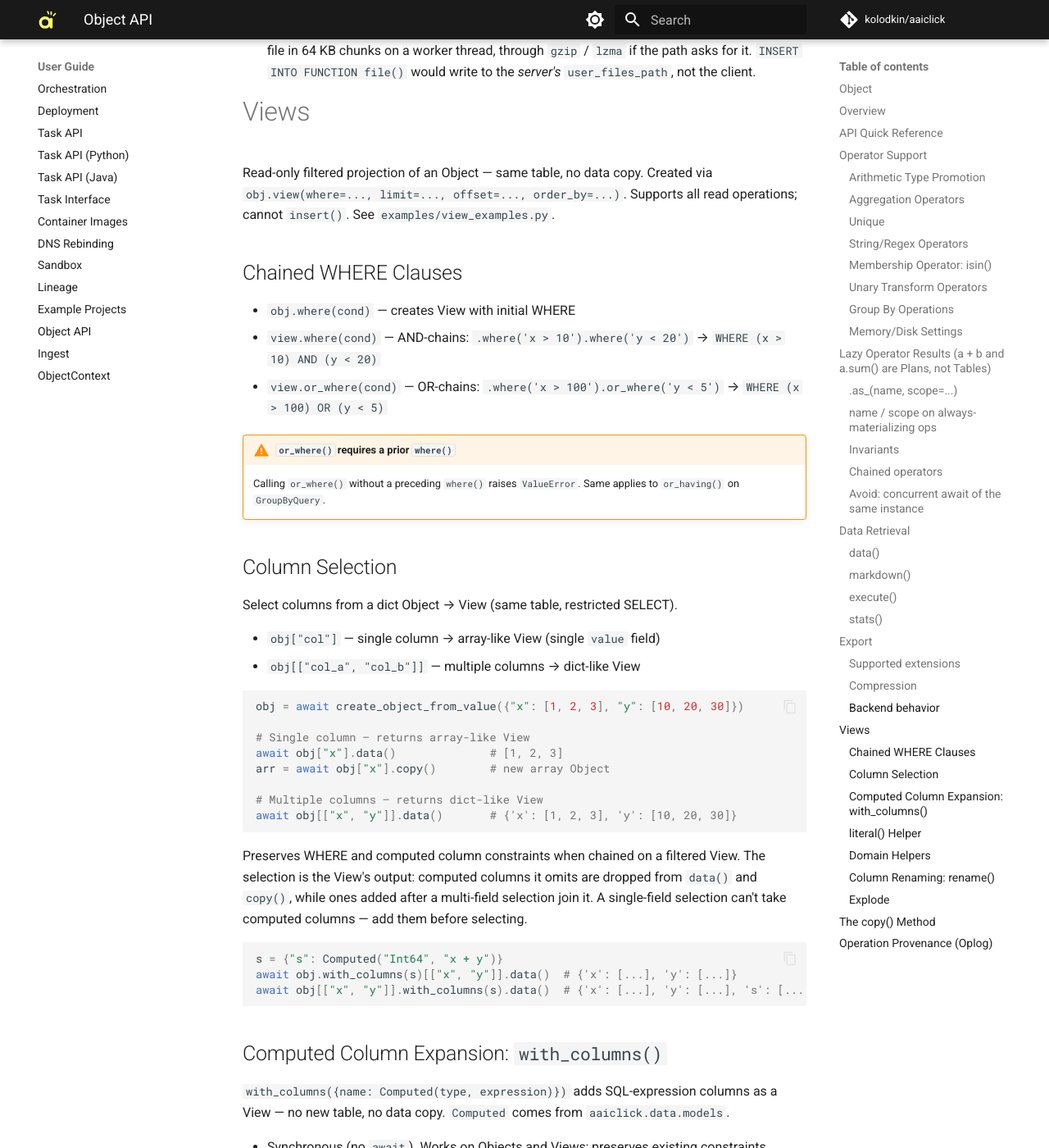
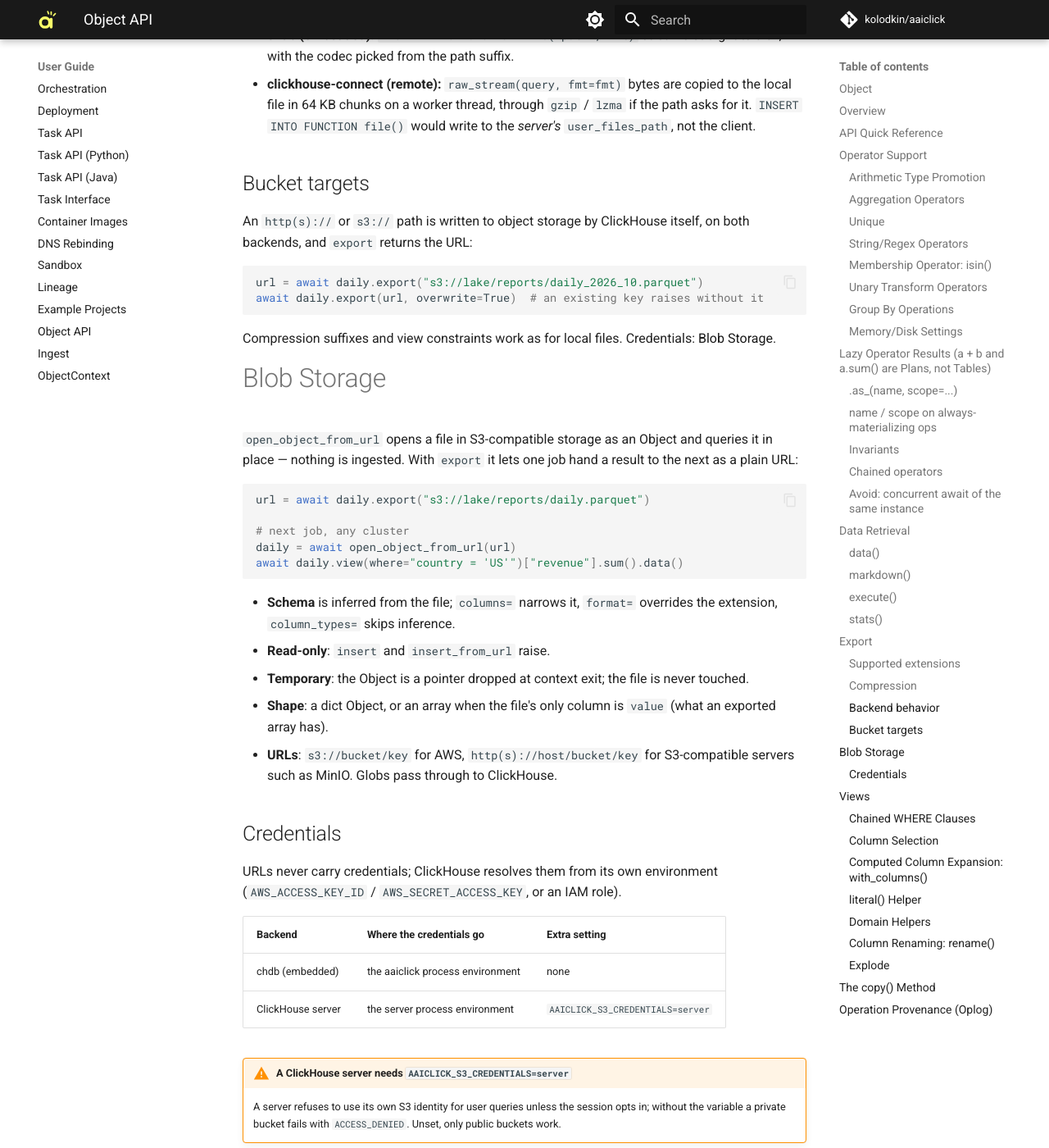
Before and after one commit to kolodkin/aaiclick, an MkDocs documentation site: the page built from docs/user_guide/object.md, in a window 1280 px wide and 1400 px high, scrolled down 13402 px. Shown: the whole window at 82% size. Built offline with MkDocs 1.6.1 and Material for MkDocs 9.7.7, drawn with Linux system fonts in a browser that asks for light colours; comment, search, counter and statistics services are not loaded; some of the changed text lies outside the part shown.

Commit message:
Document blob storage; move the draft to docs/designs
Co-Authored-By: Claude Fable 5.2 <noreply@anthropic.com>
Claude-Session: https://claude.ai/code/session_01LcC1uANYJ5199bFP9ZwdFs

````diff
--- a/docs/user_guide/object.md
+++ b/docs/user_guide/object.md
@@ -53,7 +53,8 @@ See [ObjectContext](object_context.md) for lifecycle, schemas, and deployment mo
 | `.markdown(truncate=…)`                         | Data Retrieval   | Render data as markdown table                                          | [markdown()](#markdown)                                              |
 | `.execute(order_by, limit, offset)`             | Data Retrieval   | Run full query, discard rows → `QueryStats`                            | [execute()](#execute)                                                |
 | `await .stats()`                                | Data Retrieval   | `QueryStats` of the query that made this Object                        | [stats()](#stats)                                                    |
-| `.export(path)`                                 | Export           | Stream data to a file (extension → format)                             | [export()](#export)                                                  |
+| `.export(path, overwrite)`                      | Export           | Stream data to a file or bucket URL (extension → format)               | [export()](#export)                                                  |
+| `open_object_from_url(url)`                     | Blob Storage     | Read-only Object over a bucket file, queried in place                  | [Blob Storage](#blob-storage)                                        |
 
 # Operator Support
 
@@ -417,6 +418,58 @@ await obj.export("/tmp/data.json.xz")
   `gzip` / `lzma` if the path asks for it. `INSERT INTO FUNCTION file()`
   would write to the *server's* `user_files_path`, not the client.
 
+## Bucket targets
+
+An `http(s)://` or `s3://` path is written to object storage by ClickHouse
+itself, on both backends, and `export` returns the URL:
+
+```python
+url = await daily.export("s3://lake/reports/daily_2026_10.parquet")
+await daily.export(url, overwrite=True)  # an existing key raises without it
+```
+
+Compression suffixes and view constraints work as for local files.
+Credentials: [Blob Storage](#blob-storage).
+
+# Blob Storage
+
+`open_object_from_url` opens a file in S3-compatible storage as an Object and
+queries it in place — nothing is ingested. With `export` it lets one job hand
+a result to the next as a plain URL:
+
+```python
+url = await daily.export("s3://lake/reports/daily.parquet")
+
+# next job, any cluster
+daily = await open_object_from_url(url)
+await daily.view(where="country = 'US'")["revenue"].sum().data()
+```
+
+- **Schema** is inferred from the file; `columns=` narrows it, `format=`
+  overrides the extension, `column_types=` skips inference.
+- **Read-only**: `insert` and `insert_from_url` raise.
+- **Temporary**: the Object is a pointer dropped at context exit; the file is
+  never touched.
+- **Shape**: a dict Object, or an array when the file's only column is
+  `value` (what an exported array has).
+- **URLs**: `s3://bucket/key` for AWS, `http(s)://host/bucket/key` for
+  S3-compatible servers such as MinIO. Globs pass through to ClickHouse.
+
+## Credentials
+
+URLs never carry credentials; ClickHouse resolves them from its own
+environment (`AWS_ACCESS_KEY_ID` / `AWS_SECRET_ACCESS_KEY`, or an IAM role).
+
+| Backend           | Where the credentials go         | Extra setting                    |
+|-------------------|----------------------------------|----------------------------------|
+| chdb (embedded)   | the aaiclick process environment | none                             |
+| ClickHouse server | the server process environment   | `AAICLICK_S3_CREDENTIALS=server` |
+
+!!! warning "A ClickHouse server needs `AAICLICK_S3_CREDENTIALS=server`"
+    A server refuses to use its own S3 identity for user queries unless the
+    session opts in; without the variable a private bucket fails with
+    `ACCESS_DENIED`. Unset, only public buckets work.
+
 # Views
 
 Read-only filtered projection of an Object — same table, no data copy. Created via `obj.view(where=..., limit=..., offset=..., order_by=...)`. Supports all read operations; cannot `insert()`. See `examples/view_examples.py`.
````
Also changed, not shown: .claude/skills/claudeai-run/SKILL.md (+1 -1 lines), docs/designs/blob_storage.md (added, +62 -0 lines), docs/designs/future.md (+20 -5 lines), docs/drafts/blob_storage_support.md (deleted, +0 -145 lines), docs/superpowers/plans/2026-11-10-blob-storage-round-trip.md (deleted, +0 -81 lines), docs/superpowers/specs/2026-11-10-blob-storage-round-trip-design.md (deleted, +0 -92 lines), docs/user_guide/deployment.md (+3 -0 lines), 2 other files.
